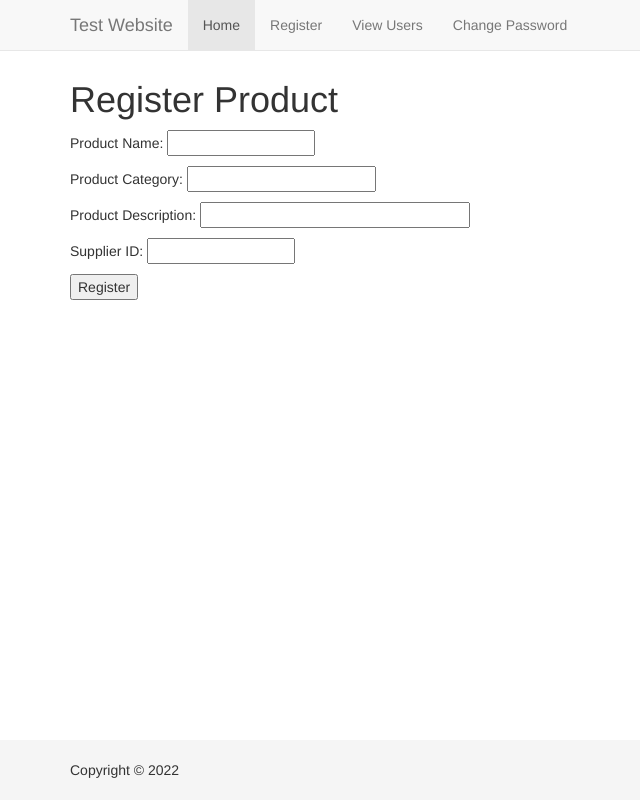
After one commit to huypz/mypos, a PHP site: page /register_product.php in a window 1280 px wide. The commit adds this page. Shown: the whole page, without its empty margins (0-640 px from the left). Run offline with PHP 8.4, Linux system fonts and the light colour scheme.

Commit message:
Add register_product feature

```diff
--- a/index.php
+++ b/index.php
@@ -1,5 +1,5 @@
 <?php
-$page_title = 'Test Site';
+$page_title = 'Team 11';
 include('includes/header.html');
 ?>
 
--- /dev/null
+++ b/register_product.php
@@ -0,0 +1,80 @@
+<?php
+$page_title = 'Register Product';
+include('includes/header.html');
+
+if ($_SERVER['REQUEST_METHOD'] == 'POST') {
+    require('../mysqli_connect.php');
+
+    $errors = [];
+
+    if (empty($_POST['product_name'])) {
+        $errors[] = 'Please enter the product name.';
+    }
+    else {
+        $pn = mysqli_real_escape_string($dbc, trim($_POST['product_name']));
+    }
+    if (empty($_POST['category'])) {
+        $errors[] = 'Please enter the product category.';
+    }
+    else {
+        $cat = mysqli_real_escape_string($dbc, trim($_POST['category']));
+    }
+    if (empty($_POST['description'])) {
+        $errors[] = 'Please enter the product description.';
+    }
+    else {
+        $desc = mysqli_real_escape_string($dbc, trim($_POST['description']));
+    }
+    if (empty($_POST['supplier_id'])) {
+        $errors[] = 'Please enter the supplier id.';
+    }
+    else {
+        $sid = mysqli_real_escape_string($dbc, trim($_POST['supplier_id']));
+    }
+
+    if (empty($errors)) {
+        $q = "INSERT INTO ingredients (name, category, description, supplier_id)
+            VALUES ('$pn', '$cat', '$desc', '$sid')";
+        $r = @mysqli_query($dbc, $q);
+
+        if ($r) {
+            echo '<h1>Thank you!</h1>
+                <p>Product registration successful.</p>
+                <p><br/></p>';
+        }
+        else {
+            echo '<h1>System Error</h1>
+                <p class="error">You could not be registered due to a system error. We apologize
+                for any inconvenience.</p>';
+            echo '<p>' . mysqli_error($dbc) . '<br><br>Query: ' . $q . '</p>';
+        }
+        mysqli_close($dbc);
+        include('includes/footer.html');
+        exit();
+    }
+    else {
+        echo '<h1>Error!</h1>
+            <p class="error">The following error(s) occurred:<br>';
+            foreach ($errors as $msg) {
+                echo " - $msg<br>\n";
+            }
+        echo '</p><p>Please try again.</p><p><br></p>';
+    }
+}
+
+?>
+<h1>Register Product</h1>
+<form action="register_product.php" method="post">
+    <p>Product Name: <input type="text" name="product_name" size="15" maxlength="50"
+        value="<?php if (isset($_POST['product_name'])) echo $_POST['product_name']; ?>"></p>
+    <p>Product Category: <input type="text" name="category" size="20" maxlength="60"
+        value="<?php if (isset($_POST['category'])) echo $_POST['category']; ?>"></p>
+    <p>Product Description: <input type="text" name="description" size="30" maxlength="255"
+        value="<?php if (isset($_POST['description'])) echo $_POST['description']; ?>"></p>
+    <p>Supplier ID: <input type="text" name="supplier_id" size="15" maxlength="40"
+        value="<?php if (isset($_POST['supplier_id'])) echo $_POST['supplier_id']; ?>"></p>
+    <p><input type="submit" name="submit" value="Register"/></p>
+</form>
+<?php
+include('includes/footer.html');
+?>
```
